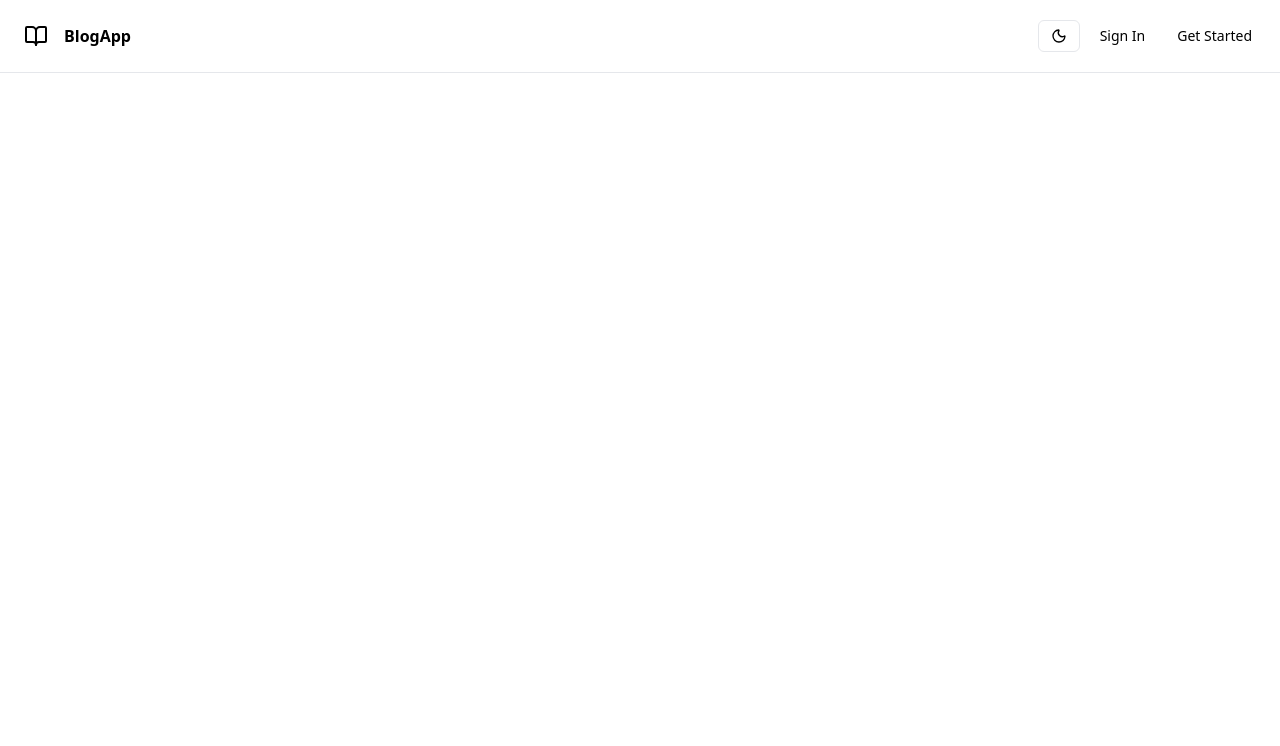
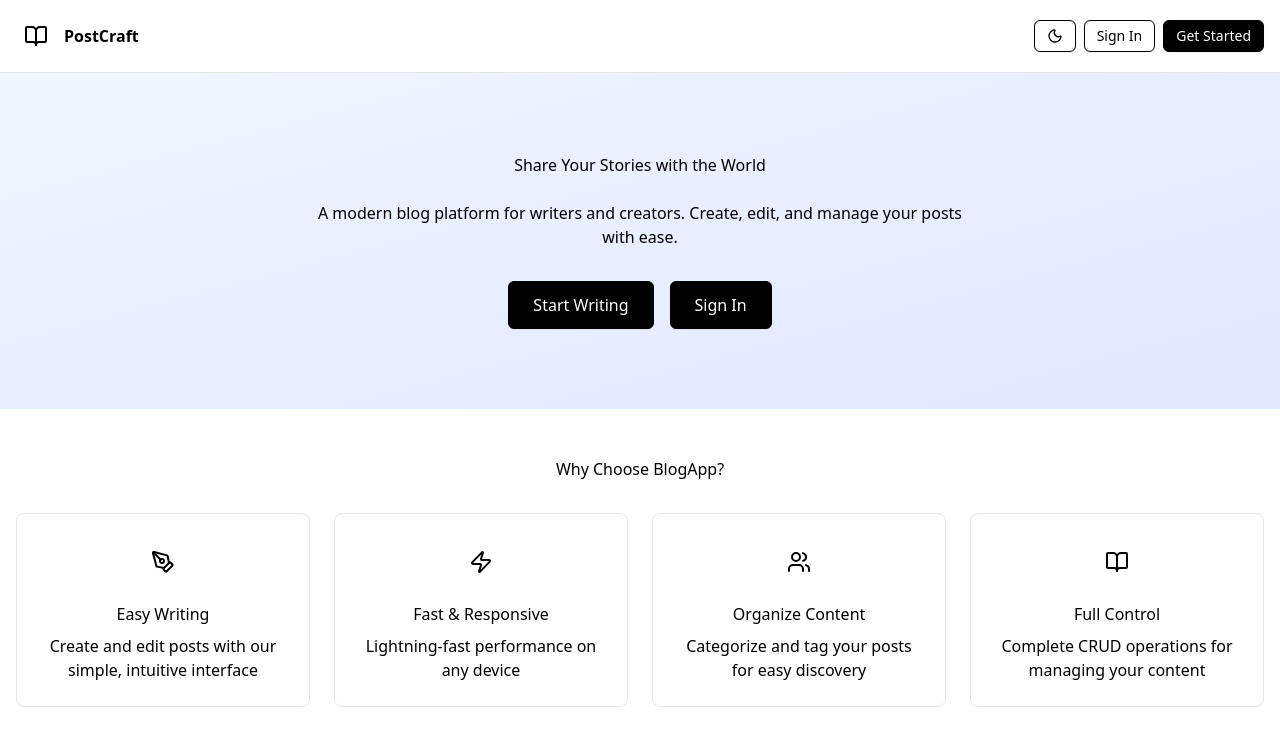
Before and after one commit to roshni73/post-craft, a React (Vite) app: page / in a window 1280 px wide. Shown: the top 746 px of the page. Built offline with nearby package versions, Linux system fonts and the light colour scheme.

Commit message:
feat(home):add homepage

```diff
--- a/src/App.tsx
+++ b/src/App.tsx
@@ -17,6 +17,7 @@ function App() {
     <Router>
       <Routes>
         <Route path="/" element={<Home />} />
+
       </Routes>
     </Router>
   );
--- a/src/Components/Button/index.tsx
+++ b/src/Components/Button/index.tsx
@@ -1,43 +1,50 @@
-import * as React from 'react';
+import { useThemeStore } from "@/lib/store";
+import * as React from "react";
 
-type ButtonVariant = 'default' | 'destructive' | 'outline' | 'secondary' | 'ghost' | 'link';
-type ButtonSize = 'default' | 'sm' | 'lg' | 'icon';
+
+type ButtonVariant = "default" | "outline" | "ghost" | "link";
+type ButtonSize = "default" | "sm" | "lg" | "icon";
 
 interface ButtonProps extends React.ButtonHTMLAttributes<HTMLButtonElement> {
   variant?: ButtonVariant;
   size?: ButtonSize;
 }
 
-const variantClasses: Record<ButtonVariant, string> = {
-  default: 'bg-primary text-primary-foreground hover:bg-primary/90',
-  destructive:
-    'bg-destructive text-white hover:bg-destructive/90 focus-visible:ring-2 focus-visible:ring-destructive/50',
-  outline: 'border bg-background text-foreground hover:bg-accent hover:text-accent-foreground',
-  secondary: 'bg-secondary text-secondary-foreground hover:bg-secondary/80',
-  ghost: 'hover:bg-accent hover:text-accent-foreground',
-  link: 'text-primary underline-offset-4 hover:underline',
-};
-
 const sizeClasses: Record<ButtonSize, string> = {
-  default: 'h-9 px-4 py-2 text-sm',
-  sm: 'h-8 px-3 py-1.5 text-sm',
-  lg: 'h-10 px-6 py-2 text-base',
-  icon: 'h-9 w-9 p-2',
+  default: "h-10 px-5 text-sm",
+  sm: "h-8 px-3 text-sm",
+  lg: "h-12 px-6 text-base",
+  icon: "h-10 w-10 p-2",
 };
 
 export const Button: React.FC<ButtonProps> = ({
-  className = '',
-  variant = 'default',
-  size = 'default',
+  className = "",
+  variant = "default",
+  size = "default",
   children,
   ...props
 }) => {
+  const { mode } = useThemeStore();
+
   const baseClasses =
-    'inline-flex items-center justify-center gap-2 whitespace-nowrap rounded-md font-medium transition-all disabled:pointer-events-none disabled:opacity-50 outline-none focus-visible:ring-2 focus-visible:ring-ring';
+    "inline-flex items-center justify-center gap-2 rounded-md font-medium transition-all shadow-sm focus:outline-none focus:ring-2 focus:ring-black disabled:pointer-events-none disabled:opacity-50";
+  let dynamicVariantClasses = "";
+
+  if (variant === "default") {
+    dynamicVariantClasses =
+      mode === "light" ? "bg-black text-white border border-black" : "bg-primary text-primary-foreground";
+  } else if (variant === "outline" || variant === "ghost") {
+    dynamicVariantClasses =
+      mode === "light"
+        ? "bg-transparent text-black border border-black hover:bg-black hover:text-white"
+        : "bg-transparent text-white border border-white hover:bg-white hover:text-black";
+  } else if (variant === "link") {
+    dynamicVariantClasses = mode === "light" ? "text-primary underline-offset-4 hover:underline" : "text-white underline-offset-4 hover:underline";
+  }
 
   return (
     <button
-      className={`${baseClasses} ${variantClasses[variant]} ${sizeClasses[size]} ${className}`}
+      className={`${baseClasses} ${dynamicVariantClasses} ${sizeClasses[size]} ${className}`}
       {...props}
     >
       {children}
--- a/src/Components/Navbar/index.tsx
+++ b/src/Components/Navbar/index.tsx
@@ -10,15 +10,14 @@ export default function Navbar() {
   return (
     <header className="border-b bg-card sticky top-0 z-50">
       <div className="container mx-auto px-4 py-4 flex items-center justify-between">
-        {/* Logo */}
         <div className="flex items-center gap-2 cursor-pointer" onClick={() => navigate('/')}>
           <div className="bg-primary rounded-full p-2">
             <BookOpen className="size-6 text-primary-foreground" />
           </div>
-          <span className="font-semibold">BlogApp</span>
+          <span className="font-semibold">PostCraft</span>
         </div>
         <div className="flex items-center gap-2">
-          <Button variant="outline" size="sm" onClick={toggleTheme}>
+          <Button variant="ghost" size="sm" onClick={toggleTheme}>
             {mode === 'light' ? <Moon className="size-4" /> : <Sun className="size-4" />}
           </Button>
           <Button variant="ghost" size="sm" onClick={() => navigate('/login')}>
--- a/src/view/Home/index.tsx
+++ b/src/view/Home/index.tsx
@@ -1,9 +1,76 @@
-import Navbar from '../../Components/Navbar';
+import { useNavigate } from 'react-router-dom';
+import { Button } from "@/Components/Button";
+import Navbar from "@/Components/Navbar";
+import { BookOpen, PenTool, Users, Zap } from 'lucide-react';
+
 
 export function Home() {
+    const navigate = useNavigate();
+
   return (
-    <div className="min-h-screen bg-background">
+    <div className="min-h-screen bg-background dark:bg-gray-900 text-foreground dark:text-gray-100">
       <Navbar />
+      <section className="bg-gradient-to-br from-blue-50 to-indigo-100 dark:from-gray-900 dark:to-gray-800">
+      <div className="container mx-auto px-4 py-20 text-center">
+        <h1 className="mb-6 max-w-4xl mx-auto">
+          Share Your Stories with the World
+        </h1>
+        <p className="text-muted-foreground mb-8 max-w-2xl mx-auto">
+          A modern blog platform for writers and creators. Create, edit, and manage your posts with ease.
+        </p>
+
+        <div className="flex items-center justify-center gap-4">
+          <Button size="lg" onClick={() => navigate('/register')}>Start Writing</Button>
+          <Button size="lg"  onClick={() => navigate('/login')}>Sign In</Button>
+        </div>
+      </div>
+    </section>
+    <section className="container mx-auto px-4 py-12 border-b">
+        <h2 className="text-center mb-8">Why Choose BlogApp?</h2>
+
+        <div className="grid grid-cols-1 md:grid-cols-2 lg:grid-cols-4 gap-6">
+          <div className="bg-card rounded-lg p-6 text-center border">
+            <div className="bg-primary/10 rounded-full p-3 w-fit mx-auto mb-4">
+              <PenTool className="size-6 text-primary" />
+            </div>
+            <h3 className="mb-2">Easy Writing</h3>
+            <p className="text-muted-foreground">
+              Create and edit posts with our simple, intuitive interface
+            </p>
+          </div>
+
+          <div className="bg-card rounded-lg p-6 text-center border">
+            <div className="bg-primary/10 rounded-full p-3 w-fit mx-auto mb-4">
+              <Zap className="size-6 text-primary" />
+            </div>
+            <h3 className="mb-2">Fast & Responsive</h3>
+            <p className="text-muted-foreground">
+              Lightning-fast performance on any device
+            </p>
+          </div>
+
+          <div className="bg-card rounded-lg p-6 text-center border">
+            <div className="bg-primary/10 rounded-full p-3 w-fit mx-auto mb-4">
+              <Users className="size-6 text-primary" />
+            </div>
+            <h3 className="mb-2">Organize Content</h3>
+            <p className="text-muted-foreground">
+              Categorize and tag your posts for easy discovery
+            </p>
+          </div>
+
+          <div className="bg-card rounded-lg p-6 text-center border">
+            <div className="bg-primary/10 rounded-full p-3 w-fit mx-auto mb-4">
+              <BookOpen className="size-6 text-primary" />
+            </div>
+            <h3 className="mb-2">Full Control</h3>
+            <p className="text-muted-foreground">
+              Complete CRUD operations for managing your content
+            </p>
+          </div>
+        </div>
+      </section>
+
     </div>
   );
 }
--- a/vite.config.ts
+++ b/vite.config.ts
@@ -1,9 +1,19 @@
 import { defineConfig } from 'vite';
 import react from '@vitejs/plugin-react';
+import path from 'path';
 
 export default defineConfig({
   plugins: [react()],
   server: {
     port: 3000,
   },
+  resolve: {
+    alias: {
+      '@': path.resolve(__dirname, './src'),
+      '@components': path.resolve(__dirname, './src/components'),
+      '@views': path.resolve(__dirname, './src/view'),
+      '@store': path.resolve(__dirname, './src/store'),
+      '@assets': path.resolve(__dirname, './src/assets'),
+    },
+  },
 });
```
